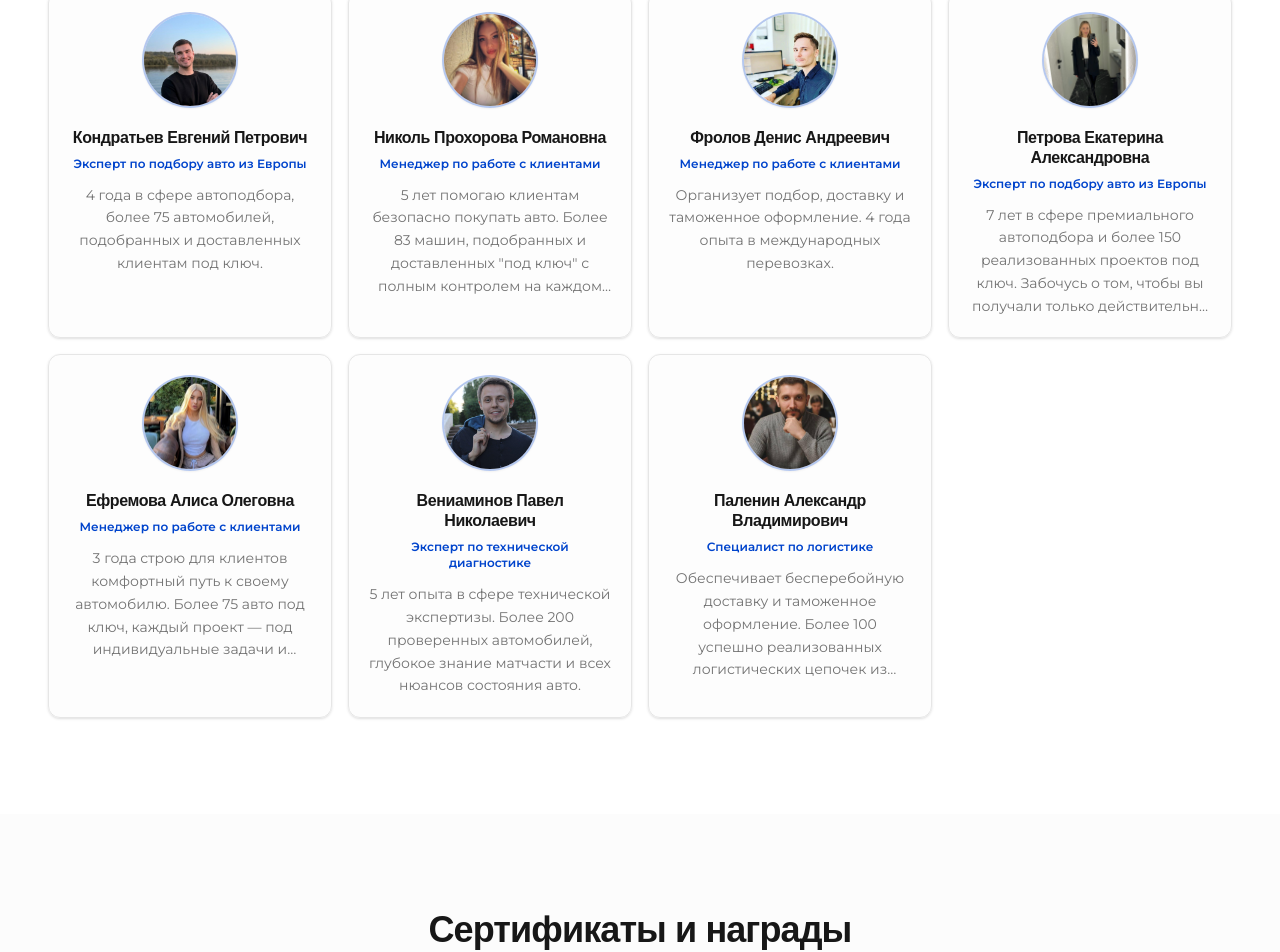
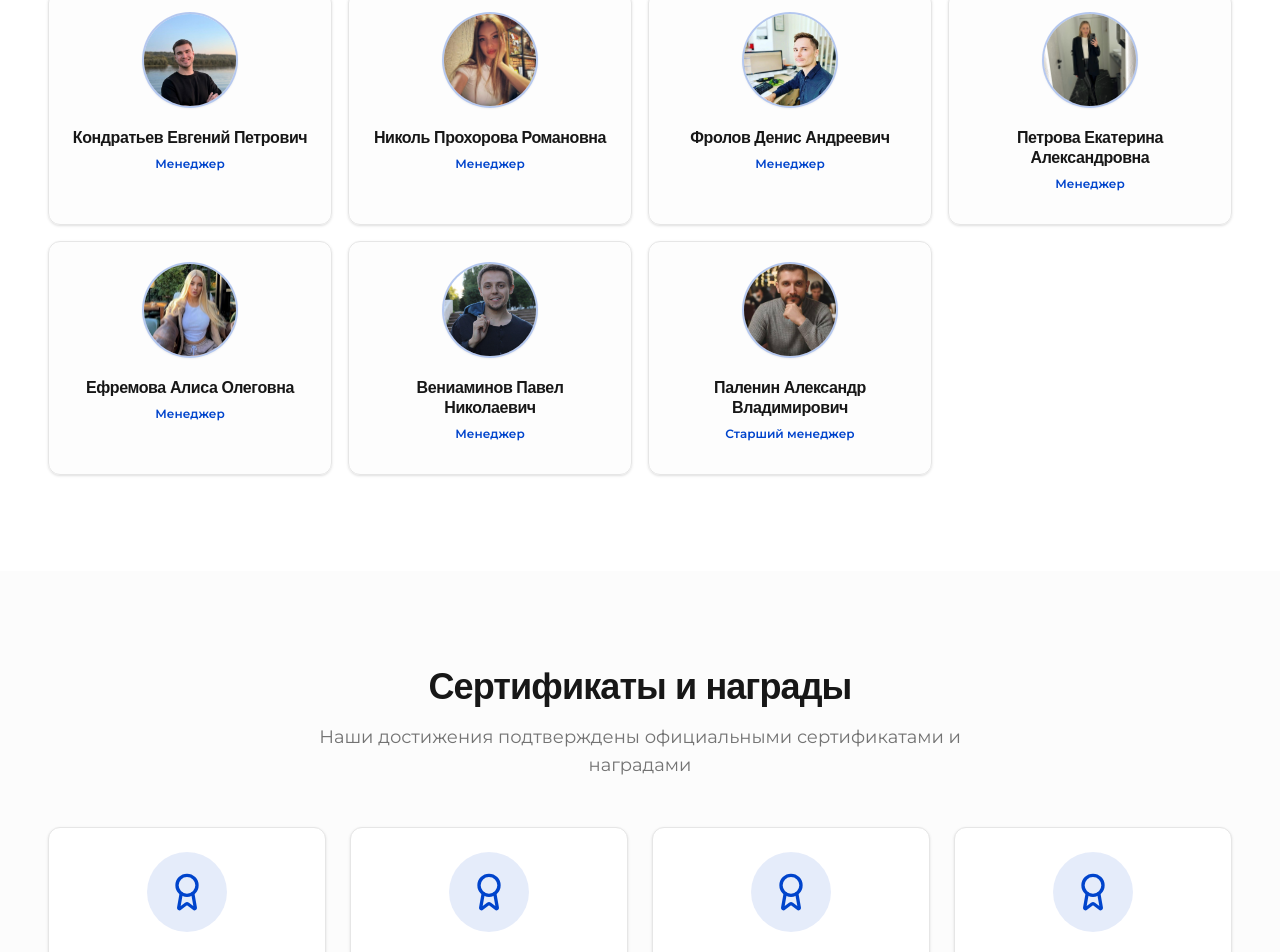
Before and after one commit to tymursoseliia/new-sait-sport-tech, a Next.js app: page /about in a window 1280 px wide. Shown: the part 2447-3399 px from the top of the page. Built offline with nearby package versions, Linux system fonts and the light colour scheme; a web font is replaced by a local one.

Commit message:
Team: update titles and remove descriptions for managers

```diff
--- a/src/app/about/page.tsx
+++ b/src/app/about/page.tsx
@@ -15,51 +15,44 @@ import { useLanguage } from '@/contexts/LanguageContext';
 const team = [
   {
     name: 'Кондратьев Евгений Петрович',
-    position: 'Эксперт по подбору авто из Европы',
-    description:
-      '4 года в сфере автоподбора, более 75 автомобилей, подобранных и доставленных клиентам под ключ.',
+    position: 'Менеджер',
+    description: '',
     image: '/team/NikolProkhorova.png'
   },
   {
     name: 'Николь Прохорова Романовна',
-    position: 'Менеджер по работе с клиентами',
-    description:
-      '5 лет помогаю клиентам безопасно покупать авто. Более 83 машин, подобранных и доставленных "под ключ" с полным контролем на каждом этапе.',
+    position: 'Менеджер',
+    description: '',
     image: '/team/PaleninAleksandr.jpg'
   },
   {
     name: 'Фролов Денис Андреевич',
-    position: 'Менеджер по работе с клиентами',
-    description:
-      'Организует подбор, доставку и таможенное оформление. 4 года опыта в международных перевозках.',
+    position: 'Менеджер',
+    description: '',
     image: '/team/PetrovaEkaterina.png'
   },
   {
     name: 'Петрова Екатерина Александровна',
-    position: 'Эксперт по подбору авто из Европы',
-    description:
-      '7 лет в сфере премиального автоподбора и более 150 реализованных проектов под ключ. Забочусь о том, чтобы вы получали только действительно достойные автомобили.',
+    position: 'Менеджер',
+    description: '',
     image: '/team/EfremovaAlisa.png'
   },
   {
     name: 'Ефремова Алиса Олеговна',
-    position: 'Менеджер по работе с клиентами',
-    description:
-      '3 года строю для клиентов комфортный путь к своему автомобилю. Более 75 авто под ключ, каждый проект — под индивидуальные задачи и запросы.',
+    position: 'Менеджер',
+    description: '',
     image: '/team/FrolovDenis.jpg'
   },
   {
     name: 'Вениаминов Павел Николаевич',
-    position: 'Эксперт по технической диагностике',
-    description:
-      '5 лет опыта в сфере технической экспертизы. Более 200 проверенных автомобилей, глубокое знание матчасти и всех нюансов состояния авто.',
+    position: 'Менеджер',
+    description: '',
     image: '/team/VeniaminovPavel.png'
   },
   {
     name: 'Паленин Александр Владимирович',
-    position: 'Специалист по логистике',
-    description:
-      'Обеспечивает бесперебойную доставку и таможенное оформление. Более 100 успешно реализованных логистических цепочек из Европы в СНГ.',
+    position: 'Старший менеджер',
+    description: '',
     image: '/team/KondratyevEvgeny.png'
   },
 ];
```
